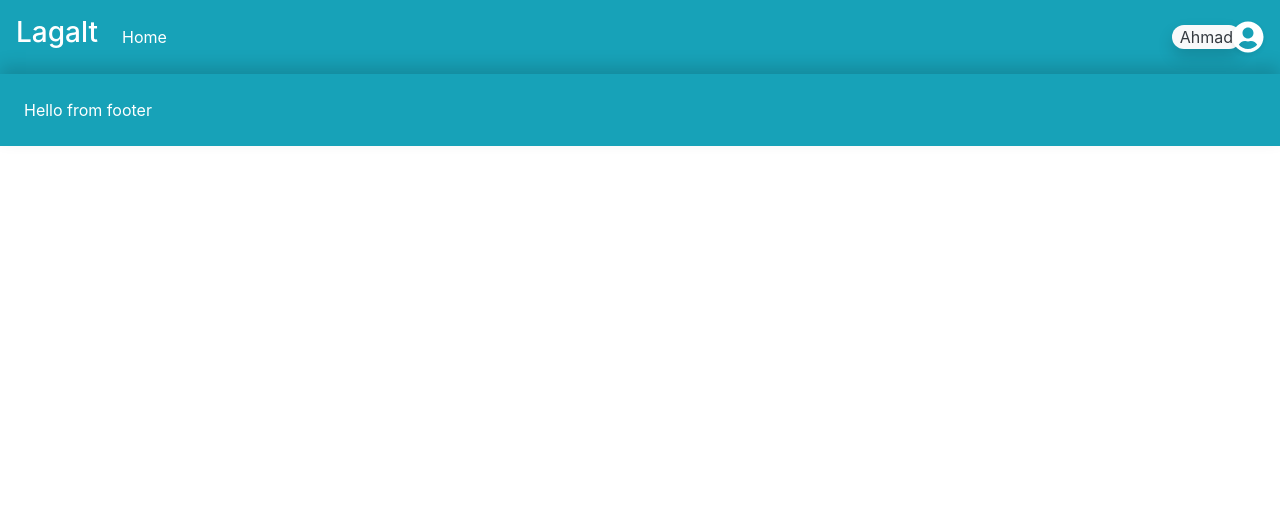
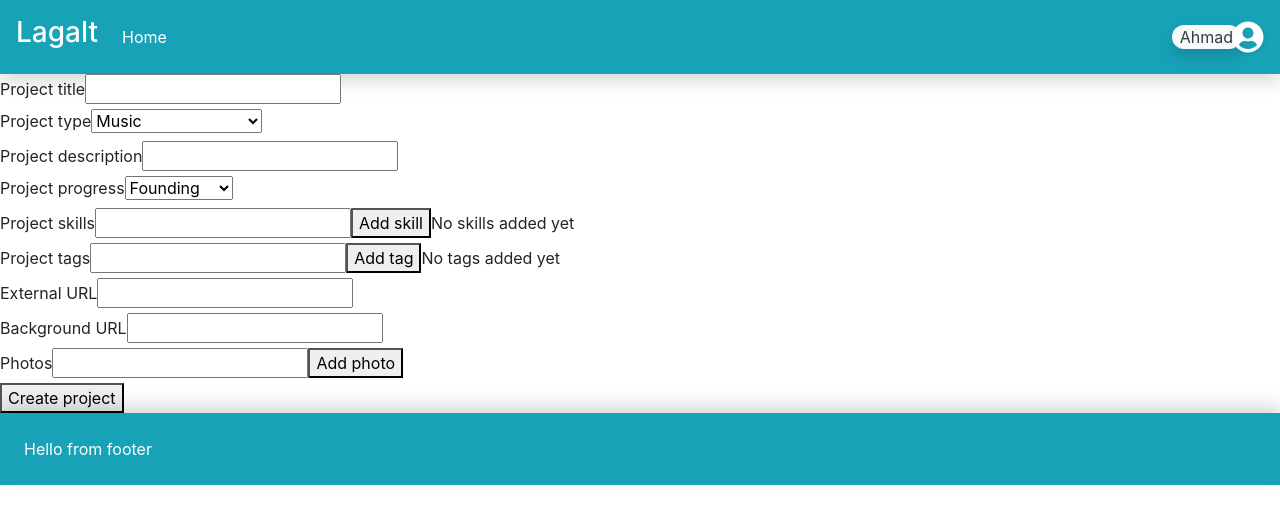
Before and after one commit to iamnuno/lagalt, a Vue app: page /project/new in a window 1280 px wide. Shown: the top 524 px of the page. Built offline with nearby package versions, Linux system fonts and the light colour scheme.

Commit message:
Feat: Adds project/new view
Currently getting user input for project details, no HTTP request nor styling done yet. Needs input validation as well

```diff
--- /dev/null
+++ b/src/views/AddProject.vue
@@ -0,0 +1,168 @@
+<template>
+  <div>
+    <form action="" @submit="addProject">
+      <!-- Project title -->
+      <div>
+        <label>Project title</label>
+        <input type="text" required v-model="title" />
+      </div>
+      <!-- Project type -->
+      <div>
+        <label>Project type</label>
+        <select v-model="type">
+          <option value="Music">Music</option>
+          <option value="Film">Film</option>
+          <option value="Web Development">Web Development</option>
+          <option value="Game Development">Game Development</option>
+        </select>
+      </div>
+      <!-- Project description -->
+      <div>
+        <label>Project description</label>
+        <input type="text" v-model="description" required />
+      </div>
+      <!-- Project progress -->
+      <div>
+        <label>Project progress</label>
+        <select v-model="progress">
+          <option value="Founding">Founding</option>
+          <option value="In progress">In progress</option>
+          <option value="Stalled">Stalled</option>
+          <option value="Completed">Completed</option>
+        </select>
+      </div>
+      <!-- Project skills -->
+      <div>
+        <label>Project skills</label>
+        <input type="text" v-model="newSkill" />
+        <button type="button" @click="addSkill">Add skill</button>
+        <span
+          v-for="skill in skills"
+          :key="skill"
+          @click="removeSkill(skill)"
+          >{{ skill }}</span
+        >
+        <span v-if="skills.length === 0">No skills added yet</span>
+      </div>
+      <!-- Project tags -->
+      <div>
+        <label>Project tags</label>
+        <input type="text" v-model="newTag" />
+        <button type="button" @click="addTag">Add tag</button>
+        <span v-for="tag in tags" :key="tag" @click="removeTag(tag)">{{
+          tag
+        }}</span>
+        <span v-if="tags.length === 0">No tags added yet</span>
+      </div>
+      <!-- Project external-url -->
+      <div>
+        <label>External URL</label>
+        <input type="text" v-model="externalUrl" />
+      </div>
+      <!-- Project background-url -->
+      <div>
+        <label>Background URL</label>
+        <input type="text" v-model="backgroundUrl" />
+      </div>
+      <!-- Project photos -->
+      <div>
+        <label for="">Photos</label>
+        <input type="text" v-model="newPhoto" />
+        <button type="button" @click="addPhoto">Add photo</button>
+        <span
+          v-for="photo in photos"
+          :key="photo"
+          @click="removePhoto(photo)"
+          >{{ photo }}</span
+        >
+      </div>
+
+      <button>Create project</button>
+      <span class="error" :class="{ show_error: error !== '' }">
+        {{ error }}</span
+      >
+    </form>
+  </div>
+</template>
+
+<script>
+export default {
+  data() {
+    return {
+      name: "",
+      title: "",
+      description: "",
+      type: "Music",
+      progress: "Founding",
+      tags: [],
+      newTag: "",
+      skills: [],
+      newSkill: "",
+      externalUrl: "",
+      backgroundUrl: "",
+      photos: [],
+      newPhotoUrl: "",
+      error: "",
+    };
+  },
+  methods: {
+    addProject(e) {
+      e.preventDefault();
+
+      if (this.skills.length === 0) {
+        this.error = "You need to add skills!";
+      } else if (this.tags.length === 0) {
+        this.error = "You need to add tags!";
+      } else {
+        this.error = "";
+      }
+
+      if (this.error == "") {
+        alert(
+          `Title: ${this.title}\nDescription: ${this.description}\nType: ${this.type}\nProgress: ${this.progress}\nTags: ${this.tags}\nSkills: ${this.skills}\nExternal URL: ${this.externalUrl}\nBackground URL: ${this.backgroundUrl}\nPhotos: ${this.photos}`
+        );
+        this.skills = [];
+        this.tags = [];
+      }
+    },
+    addSkill() {
+      if (!this.skills.includes(this.newSkill)) {
+        this.skills.push(this.newSkill);
+        this.newSkill = "";
+      }
+    },
+    removeSkill(skill) {
+      this.skills = this.skills.filter((x) => x !== skill);
+    },
+    addTag() {
+      if (!this.tags.includes(this.newTag)) {
+        this.tags.push(this.newTag);
+        this.newTag = "";
+      }
+    },
+    removeTag(tag) {
+      this.tags = this.tags.filter((x) => x !== tag);
+    },
+    addPhoto() {
+      if (!this.photos.includes(this.newPhoto)) {
+        this.photos.push(this.newPhoto);
+        this.newPhoto = "";
+      }
+    },
+    removePhoto(photo) {
+      this.photos = this.photos.filter((x) => x !== photo);
+    },
+  },
+};
+</script>
+
+<style>
+.error {
+  display: none;
+}
+
+.show_error {
+  display: inline;
+  color: red;
+}
+</style>
```
Also changed, not shown: src/router/index.js (+10 -8 lines).
